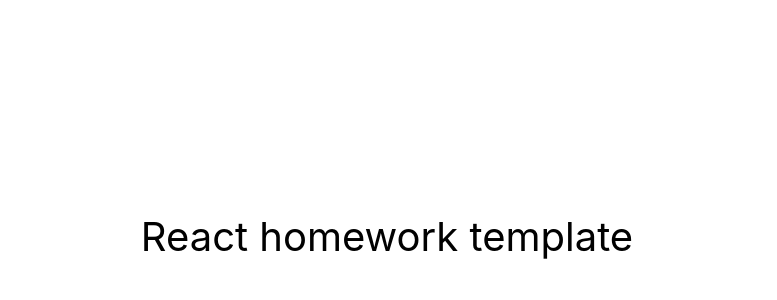
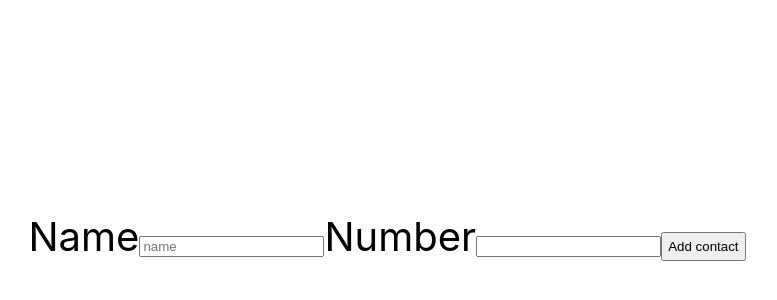
Before and after one commit to JurekZela/goit-react-hw-02-phonebook, a React (Create React App) app: page / in a window 1280 px wide. Shown: the part 164-464 px from the top of the page, without its empty margins (253-1030 px from the left). Built offline with nearby package versions, Linux system fonts and the light colour scheme.

Commit message:
starts files

```diff
--- a/src/components/App.jsx
+++ b/src/components/App.jsx
@@ -1,3 +1,5 @@
+import { Basic } from './Phonebook/Phonebook';
+
 export const App = () => {
   return (
     <div
@@ -10,7 +12,7 @@ export const App = () => {
         color: '#010101'
       }}
     >
-      React homework template
+      <Basic />
     </div>
   );
 };
--- /dev/null
+++ b/src/components/Phonebook/Phonebook-styled.js
@@ -0,0 +1,9 @@
+import { styled } from 'styled-components';
+
+export const Button = styled.button`
+padding: 5px;
+&:hover {
+    background-color: blue;
+    color: black;
+}
+`;
--- /dev/null
+++ b/src/components/Phonebook/Phonebook.jsx
@@ -0,0 +1,27 @@
+import { Formik, Field, Form } from 'formik';
+import { Button } from './Phonebook-styled';
+
+export const Basic = () => (
+    <div>
+      <Formik
+        initialValues={{
+          name: '',
+          number: '',
+        }}
+        onSubmit={async (values) => {
+          await new Promise((r) => setTimeout(r, 500));
+          alert(JSON.stringify(values, null, 2));
+        }}
+      >
+        <Form>
+          <label htmlFor="name">Name</label>
+          <Field id="name" name="name" placeholder="name" />
+
+          <label htmlFor="number">Number</label>
+          <Field id="number" name="number" />
+
+          <Button type="submit">Add contact</Button>
+        </Form>
+      </Formik>
+    </div>
+  );
--- a/src/index.css
+++ b/src/index.css
@@ -1,5 +1,3 @@
-@import-normalize; /* bring in normalize.css styles */
-
 body {
   margin: 0;
   font-family: -apple-system, BlinkMacSystemFont, 'Segoe UI', 'Roboto', 'Oxygen',
```
Also changed, not shown: package.json (+20 -3 lines), 1 other file (tests, documents, lock files or other folders).
